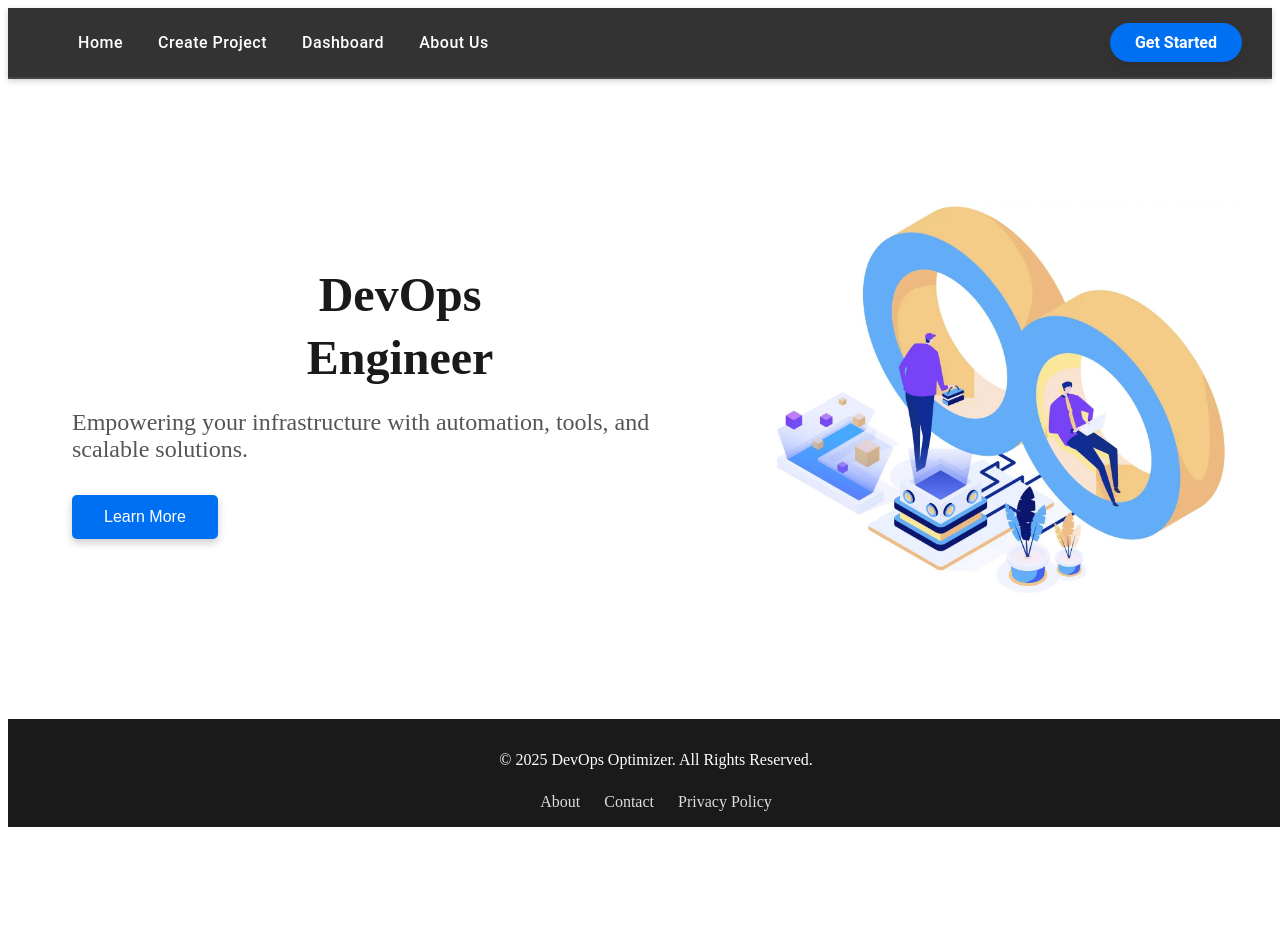
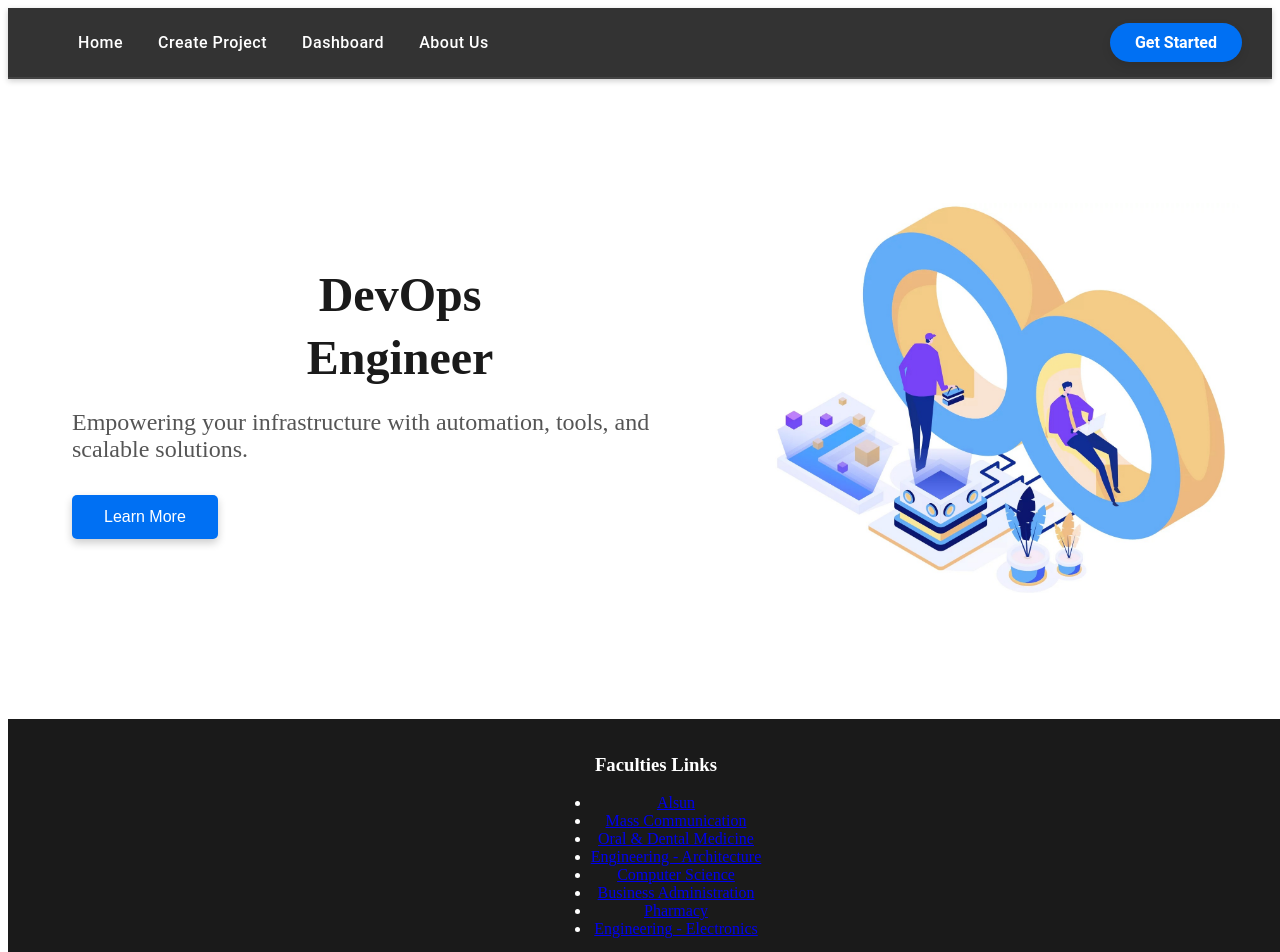
Before and after one commit to Mayawaleed/Automated-Devops-Pipeline, a Next.js app: page / in a window 1280 px wide. Shown: the top 952 px of the page. Before the commit the page ends 835 px from the top, so only its background shows below. Built offline with nearby package versions, Linux system fonts and the light colour scheme.

Commit message:
footer changes

```diff
--- a/src/components/Footer.js
+++ b/src/components/Footer.js
@@ -1,4 +1,3 @@
-// src/components/Footer.js
 import styles from '../styles/Footer.module.css';
 import Link from 'next/link';
 
@@ -6,13 +5,22 @@ const Footer = () => {
   return (
     <footer className={styles.footer}>
       <div className={styles.footerContent}>
-        <p>&copy; {new Date().getFullYear()} DevOps Optimizer. All Rights Reserved.</p>
-        <div className={styles.footerLinks}>
-          <Link href="/about">About</Link>
-          <Link href="/contact">Contact</Link>
-          <Link href="/privacy">Privacy Policy</Link>
+        <div className={styles.facultyLinks}>
+          <h3>Faculties Links</h3>
+          <ul>
+            <li><Link href="/alsun">Alsun</Link></li>
+            <li><Link href="/mass-communication">Mass Communication</Link></li>
+            <li><Link href="/oral-dental-medicine">Oral & Dental Medicine</Link></li>
+            <li><Link href="/engineering-architecture">Engineering - Architecture</Link></li>
+            <li><Link href="/computer-science">Computer Science</Link></li>
+            <li><Link href="/business-administration">Business Administration</Link></li>
+            <li><Link href="/pharmacy">Pharmacy</Link></li>
+            <li><Link href="/engineering-electronics">Engineering - Electronics</Link></li>
+          </ul>
         </div>
       </div>
+      <p>&copy; {new Date().getFullYear()} DevOps Optimizer. All Rights Reserved.</p>
+
     </footer>
   );
 };
```
